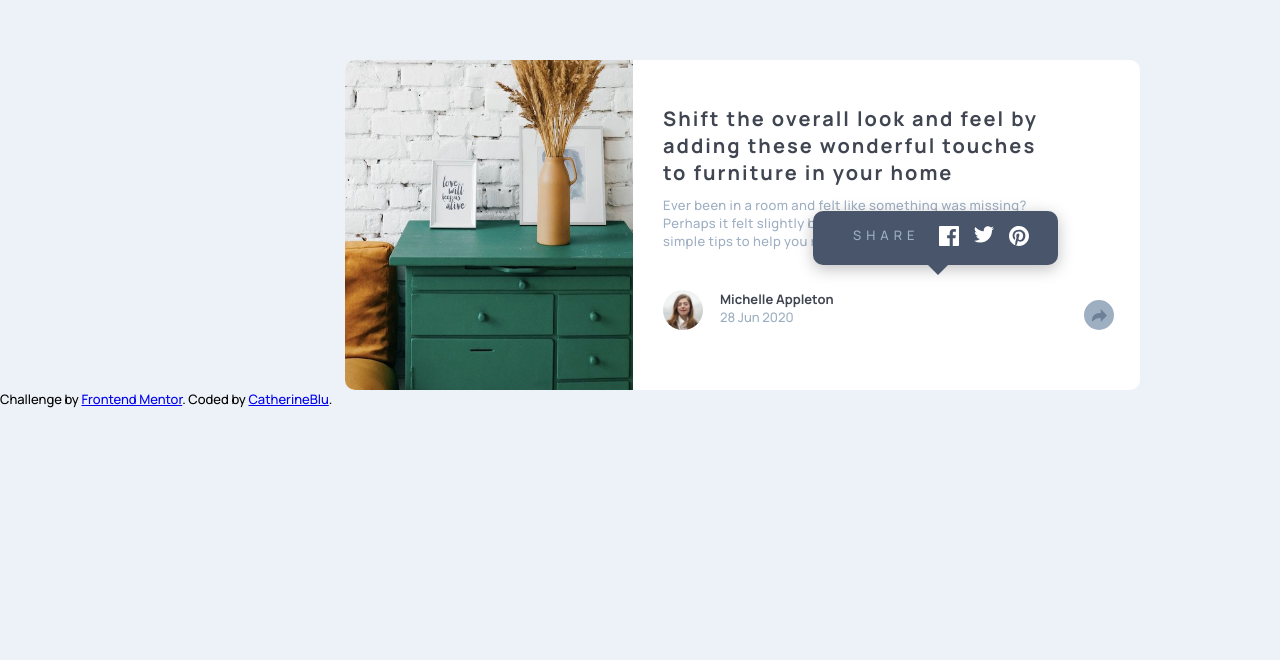
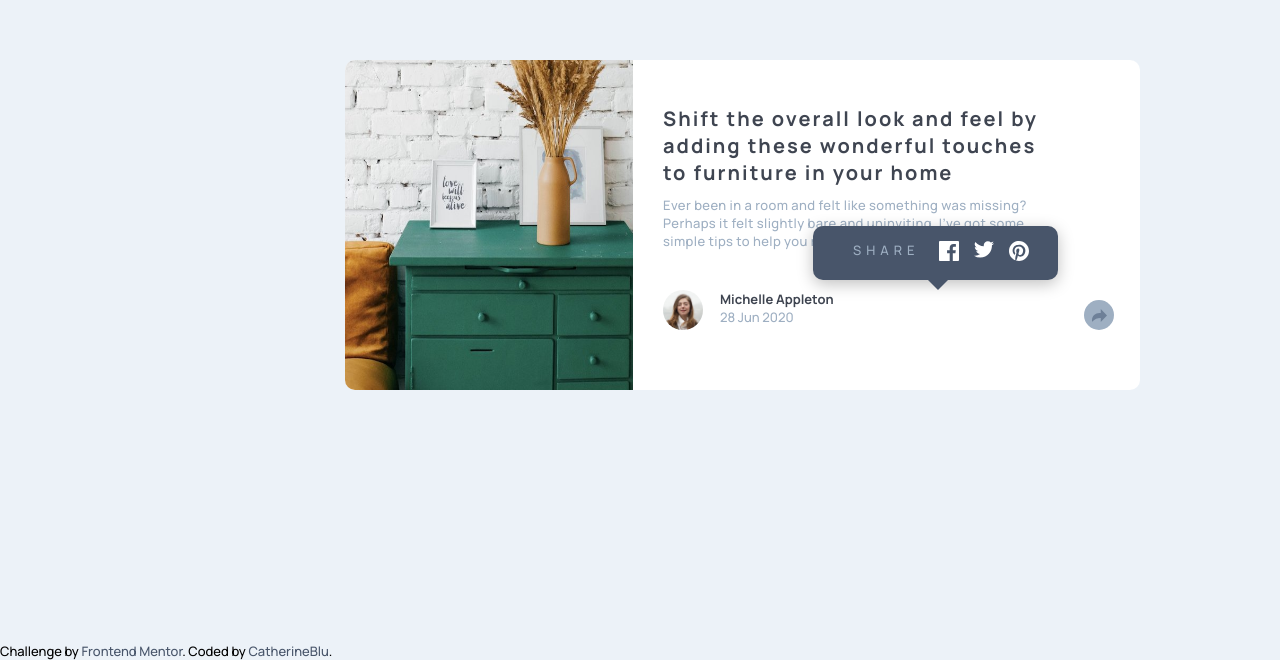
Before and after one commit to catherineblu/FrontendMentor-challanges, a plain HTML site: page article-preview-component-master/index.html in a window 1280 px wide. Shown: the part 140-800 px from the top of the page. Drawn offline with Linux system fonts and the light colour scheme.

Commit message:
cosmetic changes + js created

```diff
--- a/article-preview-component-master/index.html
+++ b/article-preview-component-master/index.html
@@ -43,9 +43,11 @@
               <h4>28 Jun 2020</h4>
             </div>
             <div class="icon-box">
-              <img src="./images/icon-share.svg" id="share" alt="" />
+
+              <img src="./images/icon-share.svg" alt="" />
             </div>
           </div>
+
         </aside>
         <div class="tooltip">
           <span class="tooltip-content">
@@ -64,5 +66,7 @@
     Challenge by <a href="https://www.frontendmentor.io?ref=challenge" target="_blank">Frontend Mentor</a>.
     Coded by <a href="https://github.com/catherineblu">CatherineBlu</a>.
   </div>
+
+  <script src="./script.js"></script>
   </body>
 </html>
--- a/article-preview-component-master/style.css
+++ b/article-preview-component-master/style.css
@@ -100,18 +100,26 @@ p{
     position: relative;
     left: 8px;
 }
+
+
 .tooltip{
+
     position: absolute;
     width: 245px;
     right: 222px;
-    bottom: 125px;
+    bottom: 110px;
     background-color: var(--darkBlue);
     padding: 15px 40px;
     border-radius: 10px;
     box-shadow: 0px 4px 16px rgba(0, 0, 0, 0.25);
 }
+
+
+
+
 .tooltip-content{
     display: flex;
+
 }
 .tooltip img{
     margin-right: 15px;
@@ -127,3 +135,13 @@ div .arrow-down {
 	right: 110px;
 	bottom: -10px;
 }
+
+
+.attribution{
+    position: absolute;
+    bottom: 0;
+}
+.attribution a{
+    text-decoration: none;
+    color: var(--darkBlue);
+}
```
Also changed, not shown: article-preview-component-master/script.js (added).
